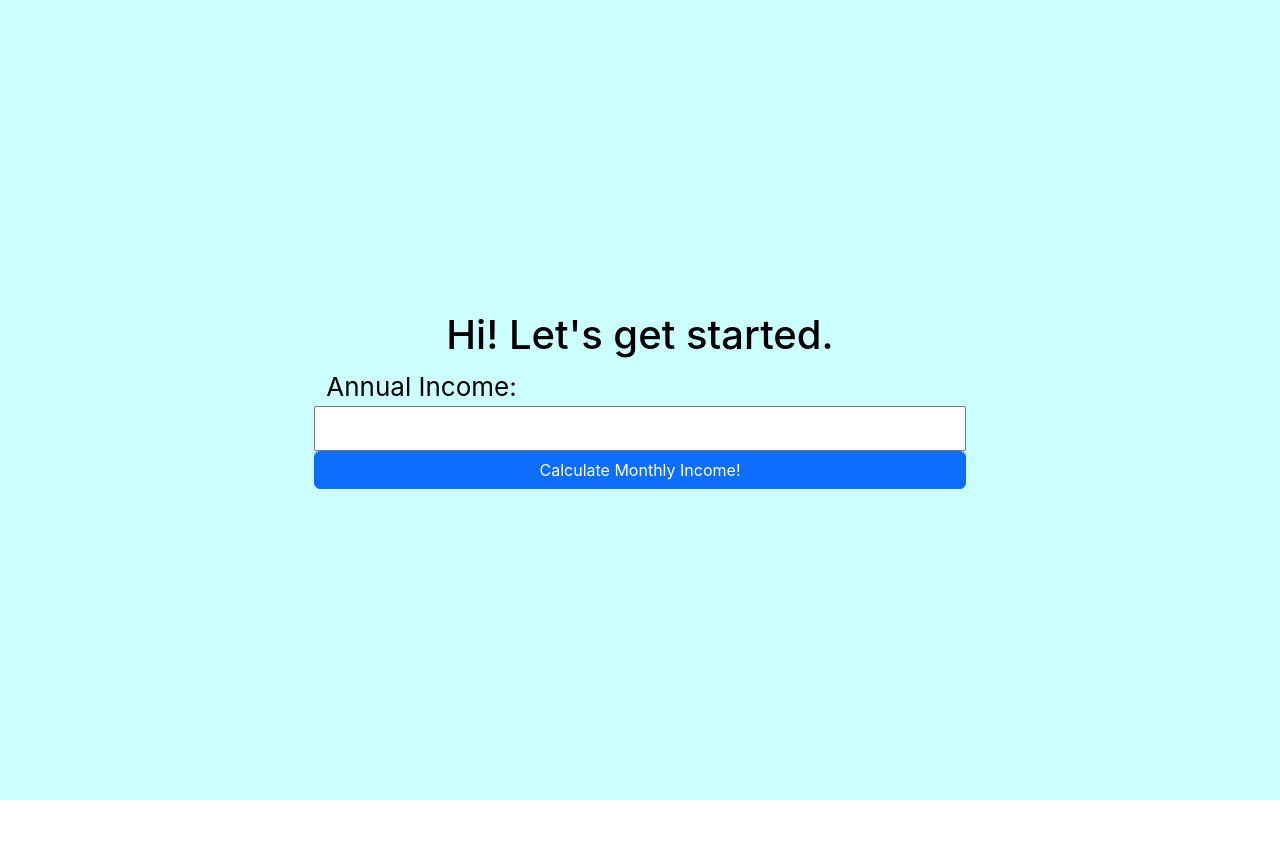
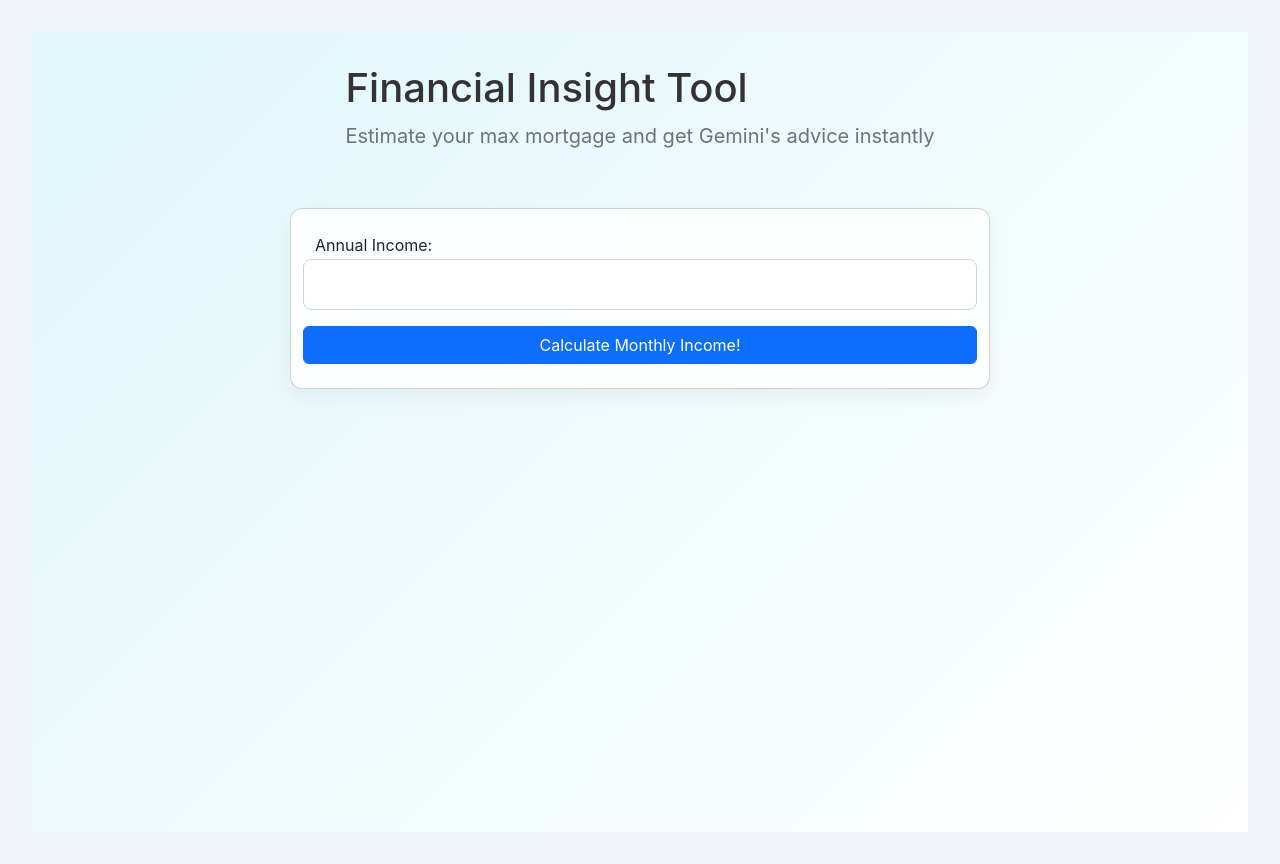
Before and after one commit to jordanasano/FinancialAppFrontend, a React (Create React App) app: page / in a window 1280 px wide. Before the commit the page ends 800 px from the top, so only its background shows below. Built offline with nearby package versions, Linux system fonts and the light colour scheme; no server answers.

Commit message:
Updated CSS and minor text changes

```diff
--- a/src/App.css
+++ b/src/App.css
@@ -1,3 +1,15 @@
 .app-background {
-    background-color: #CCFFFF
+    background-color: #f1f5f9;
+    min-height: 100vh;
+    padding: 2rem;
+    box-sizing: border-box;
+    display: flex;
+    flex-direction: column;
+    align-items: center;
 }
+
+.subtitle {
+    color: #6b7280;
+    margin-bottom: 2rem;
+    font-size: 1.25rem;
+}
--- a/src/App.js
+++ b/src/App.js
@@ -30,18 +30,21 @@ function App() {
     return (
         <div className="container-fluid app-background">
             <WrapperComponent>
-                <h1>Hi! Let's get started.</h1>
+                <header>
+                    <h1>Financial Insight Tool</h1>
+                    <p className="subtitle">Estimate your max mortgage and get Gemini's advice instantly</p>
+                </header>
                 <GrossSalaryForm onGrossMonthlyIncomeChange={onGrossMonthlyIncomeChange} />
                 {grossMonthlyIncome !== null ? <MaxLoanForm grossMonthlyIncome={grossMonthlyIncome} onMaxLoanChange={onMaxLoanChange} /> : null}
                 {maxLoan !== null ? <GeminiForm maxLoan={maxLoan} onGeminiHtmlStringChange={onGeminiHtmlStringChange} onHttpErrorChange={onHttpErrorChange} /> : null}
                 {geminiHtmlString !== null ?
-                    <div>
+                    <div className="card">
                         <h2 className="text-center">What Gemini Thinks...</h2>
                         <div dangerouslySetInnerHTML={{ __html: geminiHtmlString }} />
                     </div>
                     : null}
                 {httpError ?
-                    <div>
+                    <div className ="card">
                         <h2 className="text-center">Gemini's hourly limit was reached. Please try again later!</h2>
                     </div>
                     : null}
--- a/src/GeminiForm.js
+++ b/src/GeminiForm.js
@@ -1,6 +1,7 @@
 import { useState } from "react";
 import FinancialAppApi from "./api";
-import LoadingSpinner from "./LoadingSpinner"
+import LoadingSpinner from "./LoadingSpinner";
+import './WrapperComponent.css';
 
 function GeminiForm({ maxLoan, onGeminiHtmlStringChange, onHttpErrorChange }) {
     const [formData, setFormData] = useState(new FormData());
@@ -31,7 +32,7 @@ function GeminiForm({ maxLoan, onGeminiHtmlStringChange, onHttpErrorChange }) {
     }
 
     return (
-        <form onSubmit={handleSubmit} className="d-flex justify-content-center">
+        <form onSubmit={handleSubmit} className="d-flex justify-content-center card">
             <div className="col">
                 <div className="row">
                     <title>Generate the top 5 cities to live in, powered by Gemini!</title>
--- a/src/GrossSalaryForm.js
+++ b/src/GrossSalaryForm.js
@@ -1,6 +1,7 @@
 import { useState } from "react";
 import FinancialAppApi from "./api";
 import LoadingSpinner from "./LoadingSpinner"
+import './WrapperComponent.css';
 
 function GrossSalaryForm({ onGrossMonthlyIncomeChange }) {
     const [formData, setFormData] = useState(new FormData());
@@ -35,7 +36,7 @@ function GrossSalaryForm({ onGrossMonthlyIncomeChange }) {
     }
 
     return (
-        <div>
+        <div className="card">
             <form onSubmit={handleSubmit} className="d-flex justify-content-center">
                 <div className="col">
                     <div className="row">
@@ -53,7 +54,7 @@ function GrossSalaryForm({ onGrossMonthlyIncomeChange }) {
                 </div>
             </form>
             {!httpError ?
-                netMonthlyIncome !== null ? <p>Your net monthly income is ${netMonthlyIncome}</p> : null
+                netMonthlyIncome !== null ? <p>Your net monthly income is ${netMonthlyIncome}.</p> : null
                 : <p>Error hit. Please double check your salary and try again!</p>}
         </div>
     );
--- a/src/MaxLoanForm.js
+++ b/src/MaxLoanForm.js
@@ -1,6 +1,7 @@
 import { useState } from "react";
 import FinancialAppApi from "./api";
 import LoadingSpinner from "./LoadingSpinner"
+import './WrapperComponent.css';
 
 function MaxLoanForm({ grossMonthlyIncome, onMaxLoanChange }) {
     const [formData, setFormData] = useState({"loanLength": "30"});
@@ -57,7 +58,7 @@ function MaxLoanForm({ grossMonthlyIncome, onMaxLoanChange }) {
     }
 
     return (
-        <div>
+        <div className='card'>
             <form onSubmit={handleSubmit} className="d-flex justify-content-center">
                 <div className="col">
                     <div className="row">
@@ -92,10 +93,10 @@ function MaxLoanForm({ grossMonthlyIncome, onMaxLoanChange }) {
             {!httpError ?
                 <div className="col">
                     <div className="row">
-                        {maxLoan !== null ? <p>Your maximum loan amount is ${maxLoan}</p> : null}
+                        {maxLoan !== null ? <p>Your maximum loan amount is ${maxLoan}.</p> : null}
                     </div>
                     <div className="row">
-                        {monthlyPayment !== null ? <p>Your monthly payment on that loan is ${monthlyPayment}</p> : null}
+                        {monthlyPayment !== null ? <p>Your monthly payment on that loan is ${monthlyPayment}.</p> : null}
                     </div>
                 </div>
                 :
--- a/src/WrapperComponent.css
+++ b/src/WrapperComponent.css
@@ -1,10 +1,56 @@
 .wrapper-body {
-    background-color: #CCFFFF;
+    background: linear-gradient(135deg, #e0f7fa, #ffffff);
     min-height: 100vh;
+    padding: 2rem;
     display: flex;
     flex-direction: column;
     align-items: center;
-    justify-content: center;
-    font-size: calc(10px + 2vmin);
-    color: black;
+    justify-content: flex-start;
+    font-size: 1rem;
+    color: #333;
 }
+
+.card {
+    width: 100%;
+    max-width: 700px;
+    margin: 1.5rem auto;
+    padding: 1.5rem;
+    border-radius: 12px;
+    background: rgba(255, 255, 255, 0.85);
+    box-shadow: 0 8px 20px rgba(0, 0, 0, 0.05);
+    backdrop-filter: blur(10px);
+    transition: box-shadow 0.2s ease;
+}
+
+button {
+    background-color: #3b82f6;
+    color: white;
+    border: none;
+    padding: 0.75rem 1.25rem;
+    font-weight: 600;
+    border-radius: 8px;
+    cursor: pointer;
+    transition: background-color 0.2s ease;
+}
+
+button:hover {
+    background-color: #2563eb;
+}
+
+input[type="text"],
+input[type="number"],
+select {
+    width: 100%;
+    padding: 0.75rem;
+    border-radius: 8px;
+    border: 1px solid #d1d5db;
+    font-size: 1rem;
+    margin-bottom: 1rem;
+    box-sizing: border-box;
+}
+
+input:focus {
+    outline: none;
+    border-color: #3b82f6;
+    box-shadow: 0 0 0 3px rgba(59, 130, 246, 0.2);
+}
--- a/src/index.css
+++ b/src/index.css
@@ -1,13 +1,8 @@
 body {
-  margin: 0;
-  font-family: -apple-system, BlinkMacSystemFont, 'Segoe UI', 'Roboto', 'Oxygen',
-    'Ubuntu', 'Cantarell', 'Fira Sans', 'Droid Sans', 'Helvetica Neue',
-    sans-serif;
-  -webkit-font-smoothing: antialiased;
-  -moz-osx-font-smoothing: grayscale;
+    margin: 0;
+    padding: 0;
+    background-color: #f9fafb;
+    font-family: 'Inter', -apple-system, BlinkMacSystemFont, 'Segoe UI', Roboto, 'Helvetica Neue', sans-serif;
+    color: #1f2937;
+    line-height: 1.6;
 }
-
-code {
-  font-family: source-code-pro, Menlo, Monaco, Consolas, 'Courier New',
-    monospace;
-}
```
